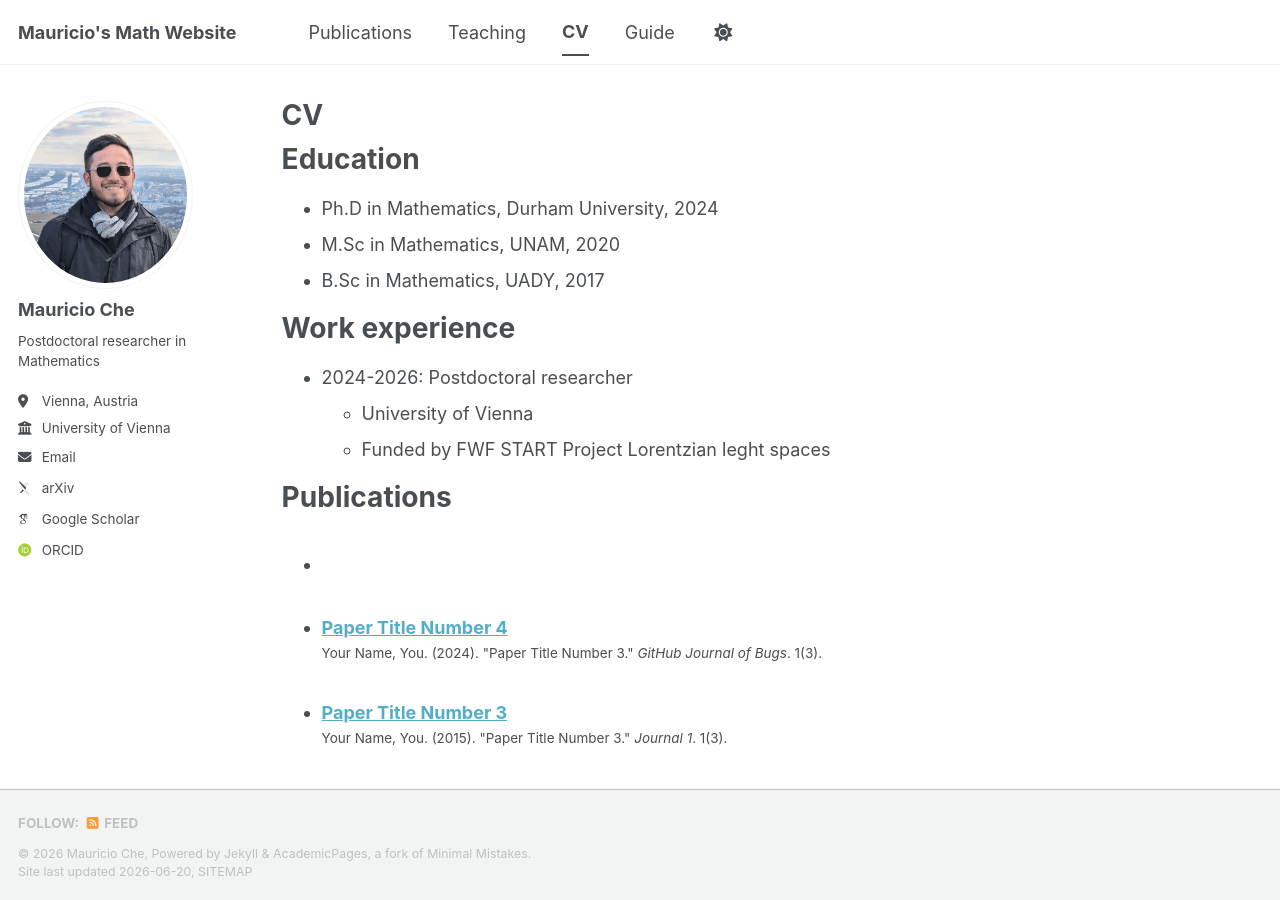
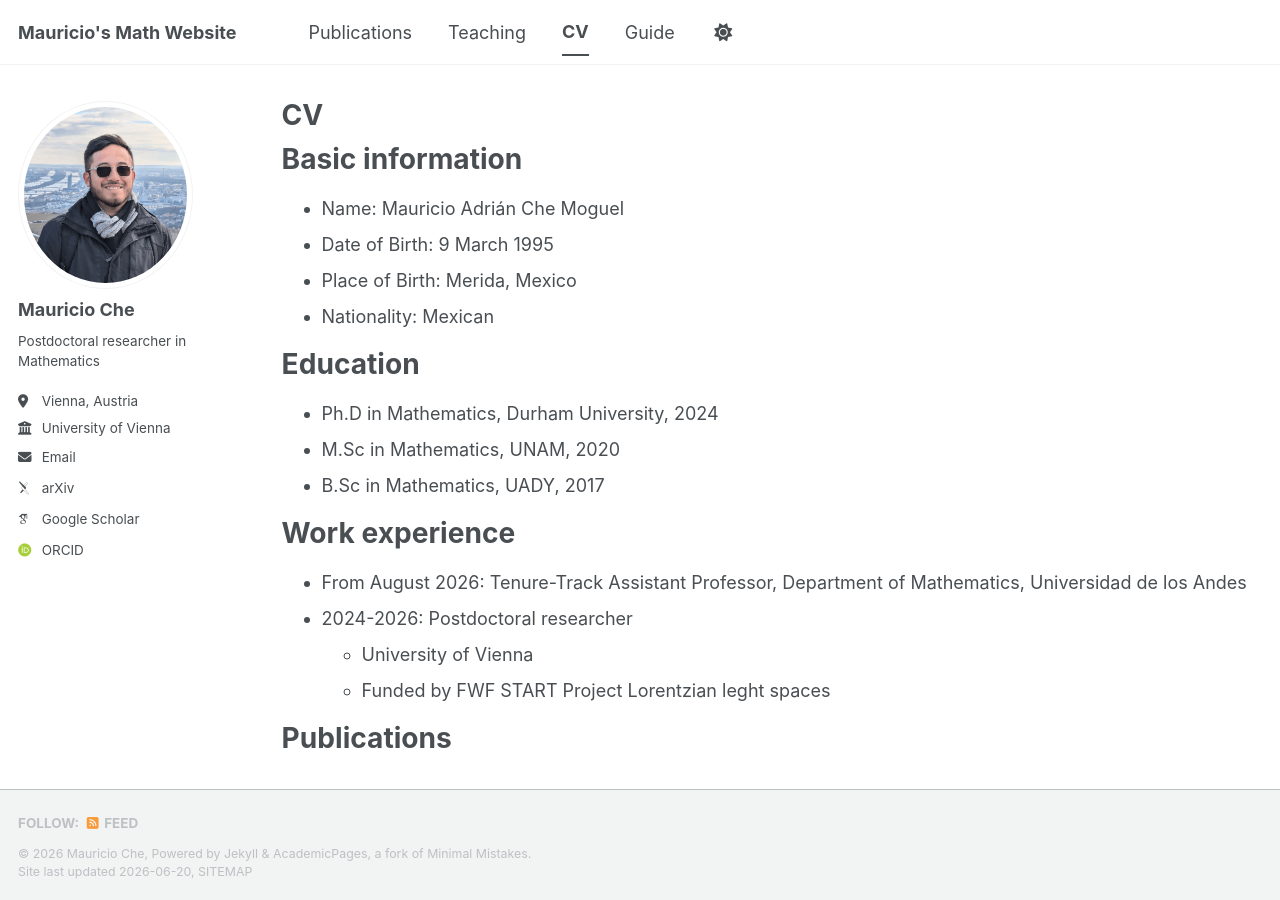
Before and after one commit to MauricioChe/mauricioche.github.io, a Jekyll site: the page built from _pages/cv.md, in a window 1280 px wide and 900 px high. Built offline with Jekyll 4.4.1, drawn with Linux system fonts in a browser that asks for light colours; some web fonts are replaced; a script bundle is joined from its source files by our own code; library files that are not in the unit come from our copies.

Commit message:
Update cv.md

```diff
--- a/_pages/cv.md
+++ b/_pages/cv.md
@@ -9,6 +9,14 @@ redirect_from:
 
 {% include base_path %}
 
+Basic information
+======
+
+* Name: Mauricio Adrián Che Moguel
+* Date of Birth: 9 March 1995
+* Place of Birth: Merida, Mexico
+* Nationality: Mexican
+
 Education
 ======
 * Ph.D in Mathematics, Durham University, 2024
@@ -17,6 +25,7 @@ Education
 
 Work experience
 ======
+* From August 2026: Tenure-Track Assistant Professor, Department of Mathematics, Universidad de los Andes
 * 2024-2026: Postdoctoral researcher
   * University of Vienna
   * Funded by FWF START Project Lorentzian leght spaces
```
